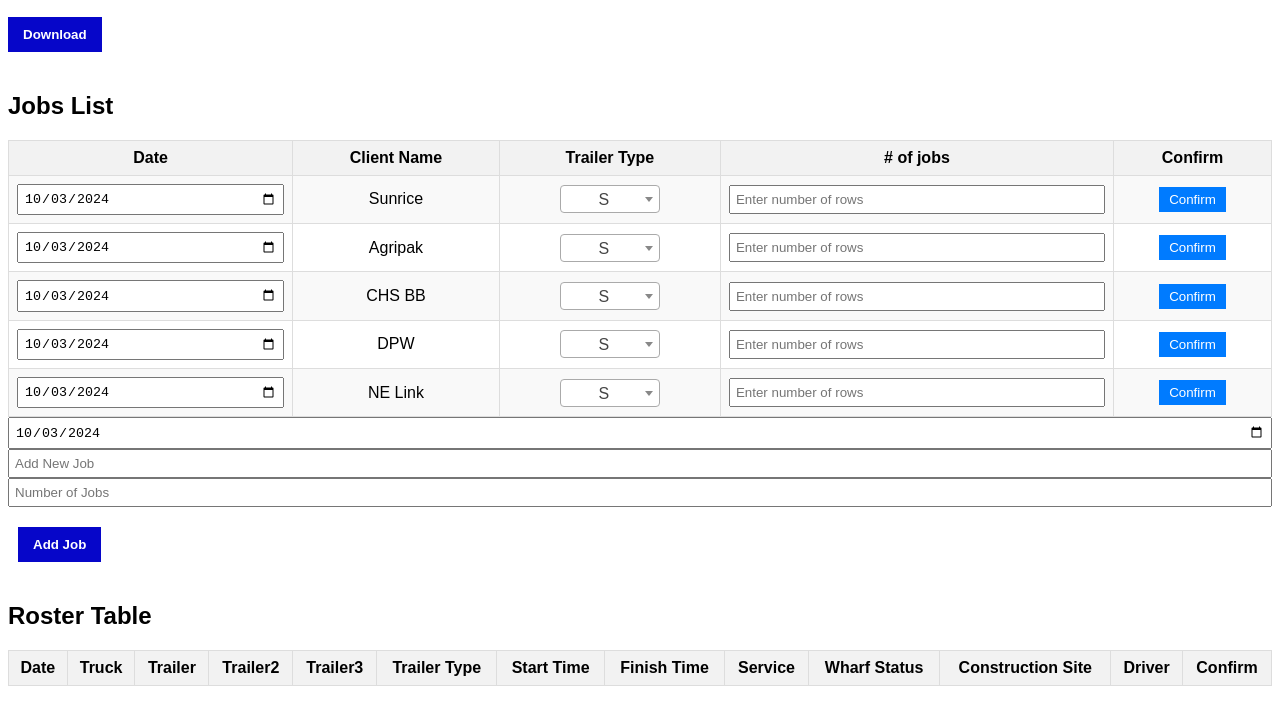
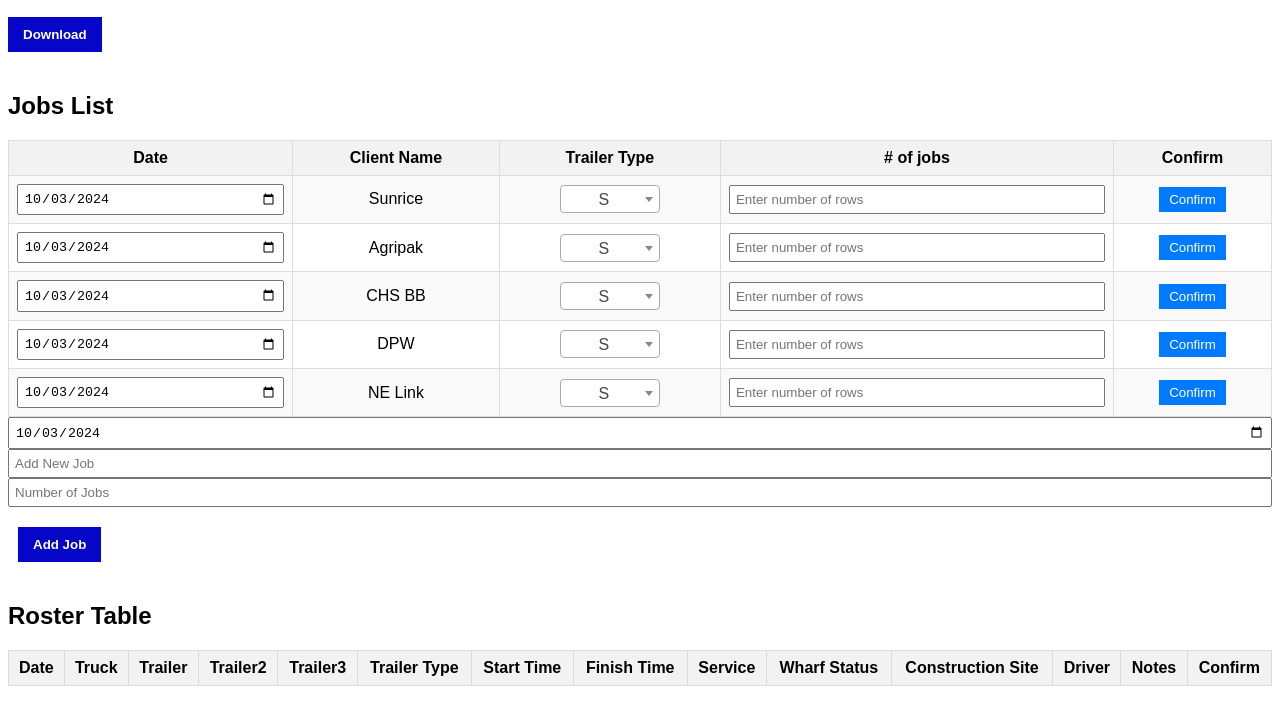
Before and after one commit to sindhuchevuturi/DriverRoster, a website: page driver-roster-frontend/index.html in a window 1280 px wide. Shown: the part 236-939 px from the top of the page. Drawn offline with nearby package versions, Linux system fonts and the light colour scheme.

Commit message:
Update index.html

```diff
--- a/driver-roster-frontend/index.html
+++ b/driver-roster-frontend/index.html
@@ -284,6 +284,7 @@ select.client-northeast {
             <th>Wharf Status</th> <!-- Moved Wharf Status next to Service -->
             <th>Construction Site</th>
             <th>Driver</th>
+            <th>Notes</th>
             <th>Confirm</th>
         </tr>
     </thead>
@@ -501,6 +502,7 @@ function reassignRowIds() {
         row.querySelector(`#wharfLocation${rowId}`).id = `wharfLocation${newId}`;
         row.querySelector(`#constructionSite${rowId}`).id = `constructionSite${newId}`;
         row.querySelector(`#driver${rowId}`).id = `driver${newId}`;
+        row.querySelector(`#notes${rowId}`).id = `driver${newId}`;
         row.querySelector('.confirm-btn').setAttribute('onclick', `confirmRow(${newId})`);
 
     });
@@ -569,6 +571,7 @@ function addRow(selectedDate = '') {
             </select>
         </td>
         <td><select id="driver${rowId}"></select></td>
+         <td><input type="text" id="notes${rowId}"></td>
         <td>
             <button class="confirm-btn" onclick="confirmRow(${rowId})">Confirm</button>
 
```
